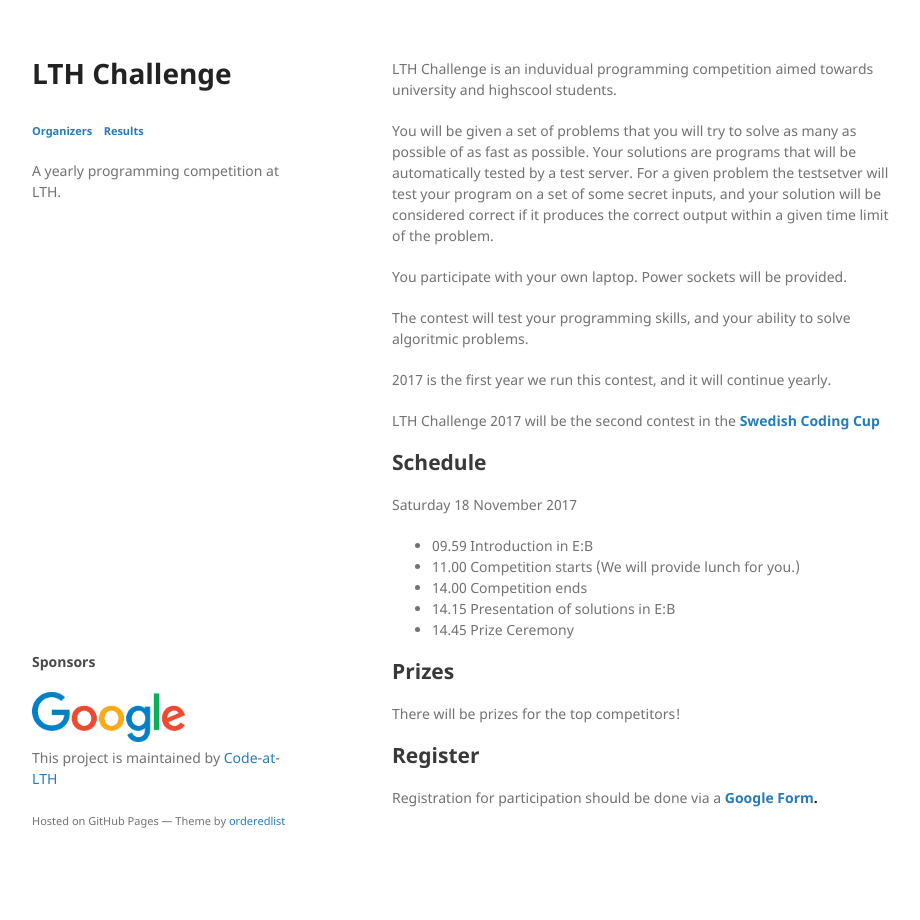
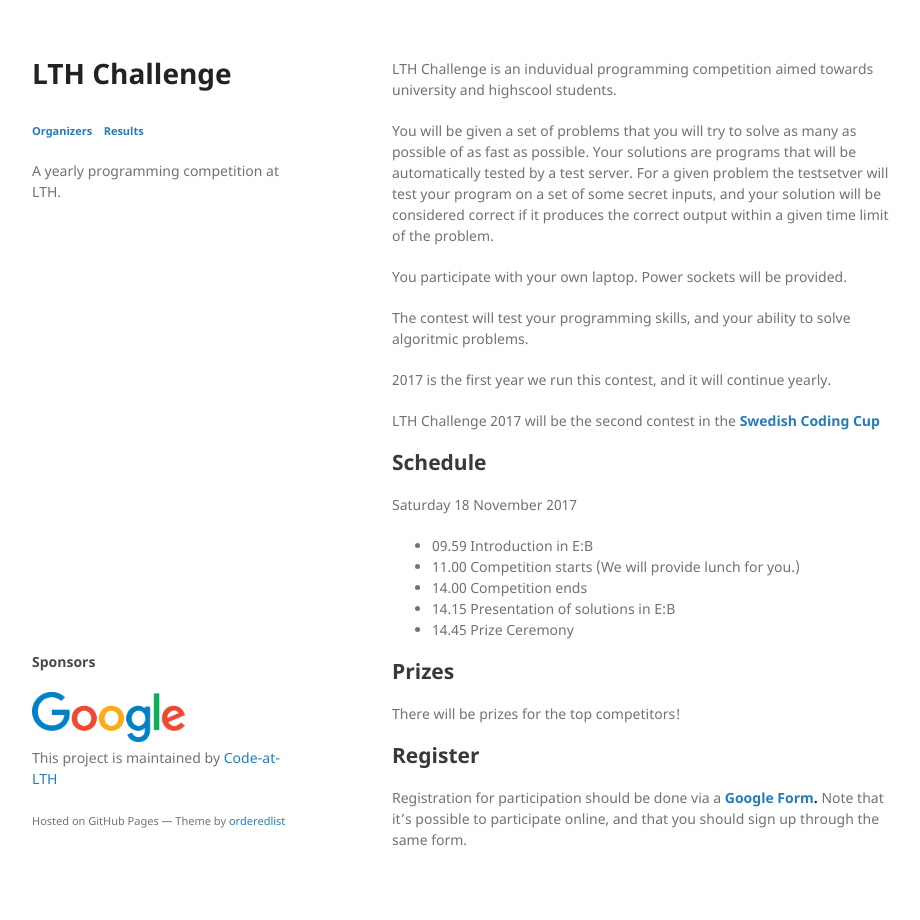
Before and after one commit to Code-at-LTH/lthchallenge, a Jekyll site: the page built from index.md, in a window 1280 px wide. Shown: the whole page, without its empty margins (178-1098 px from the left). Built offline with Jekyll 4.4.1, drawn with Linux system fonts in a browser that asks for light colours.

Commit message:
note about online participation

```diff
--- a/index.md
+++ b/index.md
@@ -31,3 +31,4 @@ There will be prizes for the top competitors!
 
 ## Register
 Registration for participation should be done via a **[Google Form](https://services.google.com/fb/forms/lthprogrammingchallenge/).**
+Note that it's possible to participate online, and that you should sign up through the same form.
```
